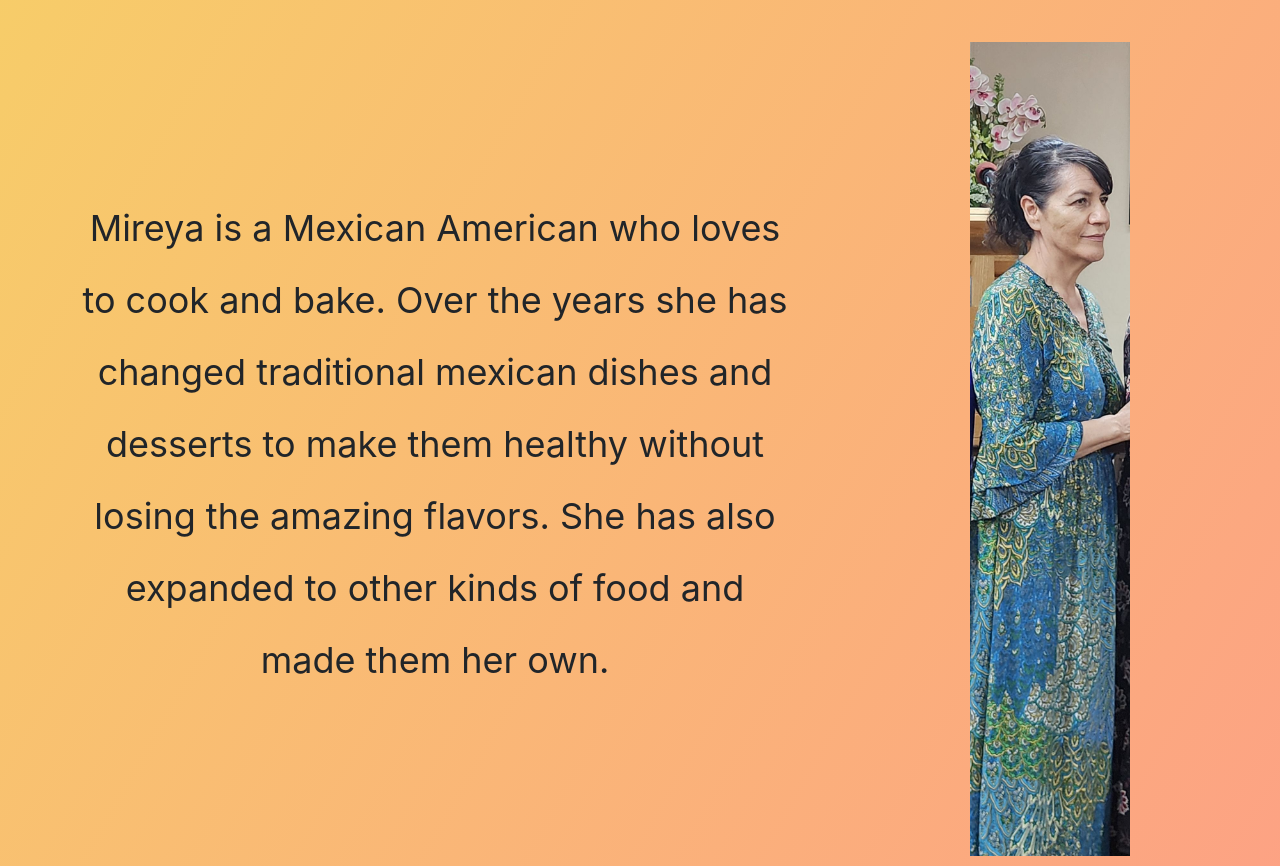
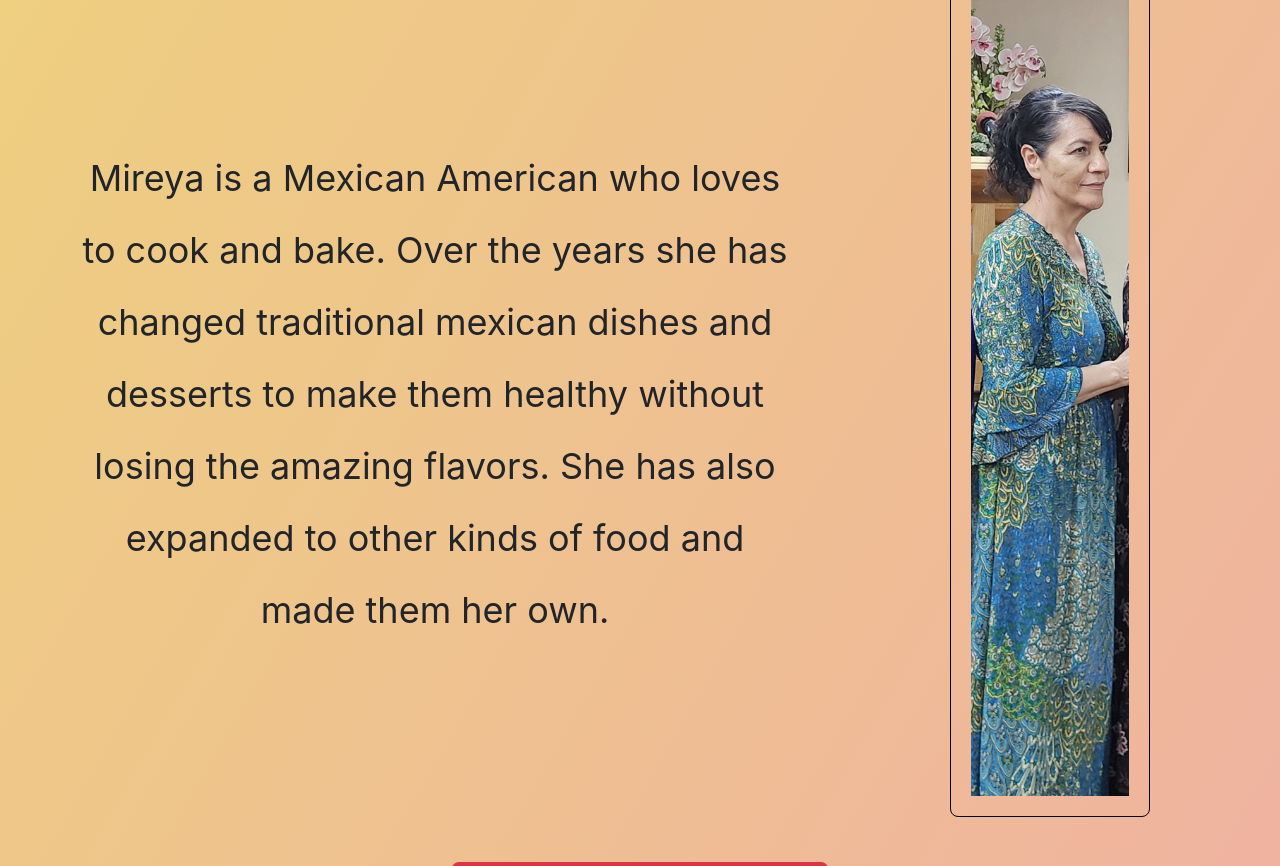
Before and after one commit to Denise148/Mireya, a plain HTML site: page about.html in a window 1280 px wide. Shown: the part 478-1344 px from the top of the page. Drawn offline with nearby package versions, Linux system fonts and the light colour scheme.

Commit message:
updated css

```diff
--- a/style.css
+++ b/style.css
@@ -10,12 +10,12 @@ root {
   --p-font: "Barlow", sans-serif;
 }
 body {
-  background: linear-gradient(120deg, #f6d365 0%, #fda085 100%);
+  background: linear-gradient(120deg, #eed37b 0%, #efb2a1 100%);
   text-align: center;
   margin: 0 auto;
   max-width: 1200px;
   margin-bottom: 50px;
-  margin-top: 200px;
+  margin-top: 150px;
 }
 h1,
 h2,
@@ -72,13 +72,13 @@ img {
   padding: 20px;
 }
 .main-dishes {
-  background: linear-gradient(to top, #fff1eb 0%, #ace0f9 100%);
+  background: linear-gradient(to top, #ecd2c8 0%, #bfe4f6 100%);
   border-radius: 10px;
   padding: 30px 30px;
   margin-bottom: 30px;
 }
 .sweets {
-  background: linear-gradient(to top, #fff1eb 0%, #ace0f9 100%);
+  background: linear-gradient(to top, #ecd2c8 0%, #bfe4f6 100%);
   padding: 30px 30px;
   margin-top: 30px;
 }
@@ -88,7 +88,7 @@ img {
 .sweets p {
   color: red;
 }
-@media (max-width 960px) {
+@media (max-width 900px) {
   .sweets {
     padding: 0;
     text-align: center;
@@ -101,6 +101,8 @@ img {
 .mom {
   max-width: 200px;
   margin-top: 30px;
+  border: solid 1px black;
+  border-radius: 8px;
 }
 .about-p {
   font-size: 36px;
```
